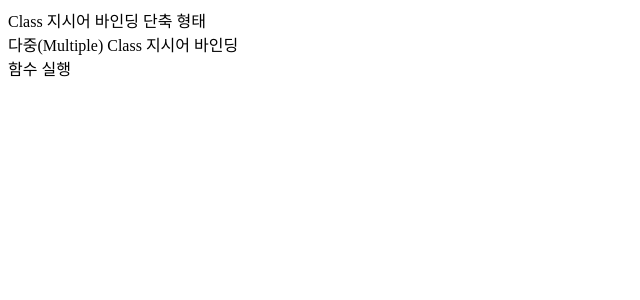
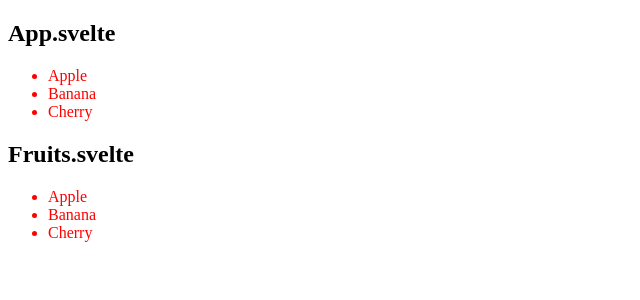
Before and after one commit to ChoJinmok/svelte-test, a Svelte app: page / in a window 1280 px wide. Shown: the top 300 px of the page, without its empty margins (0-640 px from the left). Built offline with nearby package versions, Linux system fonts and the light colour scheme.

Commit message:
Add: 클래스와 스타일 / 3. 스타일 유효범위(Hash)와 전역화(Global)

```diff
--- a/src/App.svelte
+++ b/src/App.svelte
@@ -1,43 +1,51 @@
 <script lang="ts">
-  const active = true;
-  const valid = false;
-  const camelCase = true;
-
-  function multi() {
-    return 'active multiple-class';
-  }
+  import Fruits from './Fruits.svelte';
 </script>
 
-<!--
-<div class={active ? 'active' : ''}>
-  3항 연산자 보간
-</div>
--->
+<h2>App.svelte</h2>
+<ul class="fruits">
+  <li>Apple</li>
+  <li>Banana</li>
+  <li>Cherry</li>
+</ul>
+
+<Fruits />
 
 <!--
-<div class:active={active}>
-  Class 지시어(Directive) 바인딩
-</div>
--->
+  컴포넌트 내에서 style 태그로 작성하는 스타일은 기본적으로 해당 컴포넌트 내에서만 동작한다.
+  개발자 모드로 해당 요소의 스타일을 살펴보면 임의의 클래스가 들어가있는 것을 볼 수 있다.
+  임의의 클래스를 `스타일 해시`라고 부른다.
+  => Svelte는 해시 기호를 통해서 유효범위를 만들고 다른 컴포넌트에 영향이 가지않게 만든다.
 
-<!-- 양방향 데이터 바인딩 단축 형태는 지시어와 데이터가 이름이 같을 때 데이터는 생략가능 -->
-<div class:active>
-  Class 지시어 바인딩 단축 형태
-</div>
+  스타일을 전역으로 주고 싶다면 해당 선택자 앞를 Global 수식어(Modifier)에 담아준다.
+  => 더이상 해시 기호가 붙지 않게 된다.
+ -->
+<style>
+  /* .fruits {
+    color: red;
+  } */
+
+  :global(.fruits) {
+    color: red;
+  }
+
+:global(.jinmok) {
+    color: orange;
+  }
+</style>
 
 <!--
-속성과 다르게 지시어는 여러개 작성 가능하다
-그리고 html에는 dash-case나 snake_case가 많이 사용되기 때문에 회사 컨벤션을 참고
+  번들 css 파일에서 jinmok에 관한 스타일을 찾을 수 없다.
+  Svelte 컴파일러는 번들이 나오기 전에 전체 코드를 평가하는데
+  평가 시에 `jinmok`이라는 클래스가 붙어있는 요소가 없다.
+  -> 불필요한 선택자라고 판단 -> 번들에서 제외
+
+  `.jinmok` 선택자가 작성된 App.svelte 컴포넌트 내에 선택자와 매칭되는 요소가 없는 경우
+  Svelte 컴파일러가 `.jinmok` 선택자는 필요치 않다고 판단하므로 CSS 번들에 포함시키지 않는다.
+
+  => Svelte는 CSS도 최적화시킨다.
+
+  평소엔 이런 기능이 편리하지만 클래스를 동적으로 삽입시키는 경우 컴파일러 평가 당시 클래스를 포함하지 않을 수 있다.
+  만약 클래스가 번들에 포함되지 않았고 브라우저 런타임에서 동적으로 클래스가 추가되는 경우 CSS 번들에는 해당 스타일이 없다.
+  => Global 수식어(`global()`)를 사용하면 요소의 매칭 여부와 상관없이 해당 선택자를 번들에 포함한다.
 -->
-<div
-  class:active
-  class:camel-case={camelCase}
-  class:camelCase
-  class:valid
->
-  다중(Multiple) Class 지시어 바인딩
-</div>
-
-<div class={multi()}>
-  함수 실행
-</div>
--- /dev/null
+++ b/src/Fruits.svelte
@@ -0,0 +1,6 @@
+<h2>Fruits.svelte</h2>
+<ul class="fruits">
+  <li>Apple</li>
+  <li>Banana</li>
+  <li>Cherry</li>
+</ul>
```
